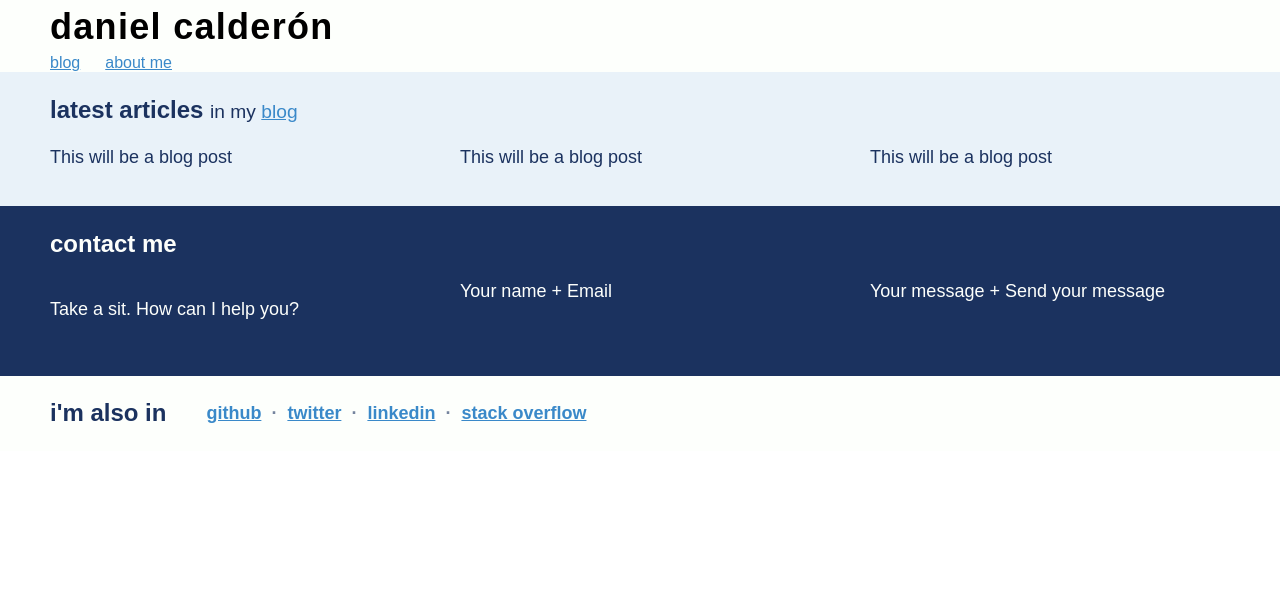
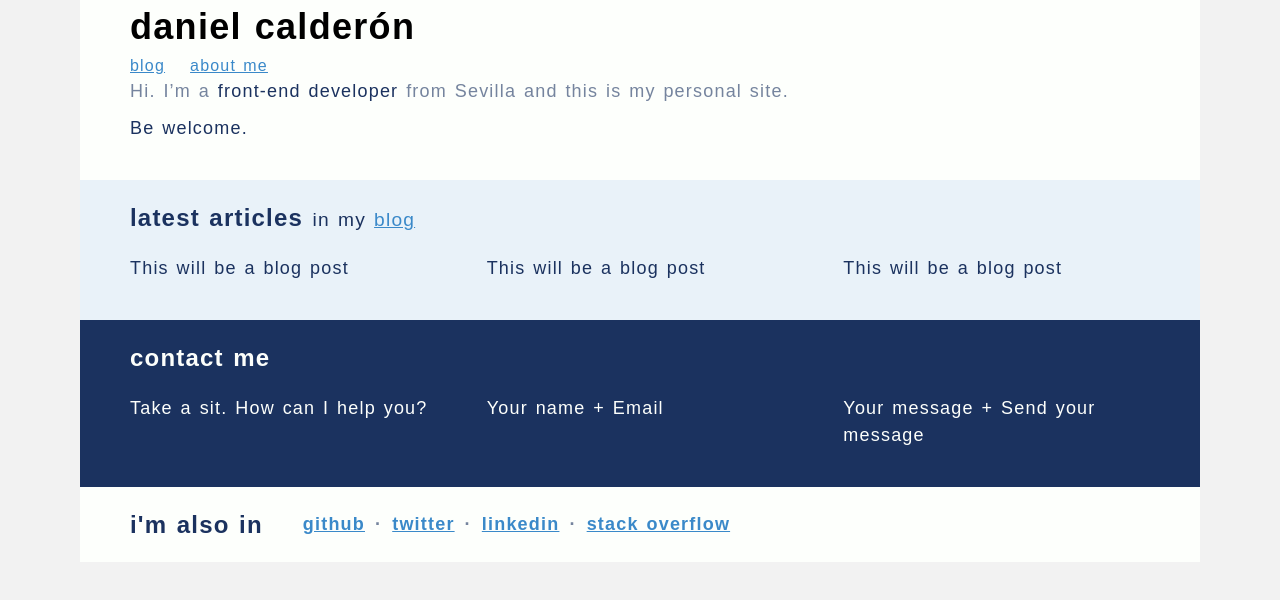
Before and after one commit to calderon/blog, a Gatsby site: page / in a window 1280 px wide. Built offline with nearby package versions, Linux system fonts and the light colour scheme; Gatsby itself is replaced by a stand-in of ours; a web font is replaced by a local one.

Commit message:
#3 Update default layout

```diff
--- a/src/components/layoutDefault.js
+++ b/src/components/layoutDefault.js
@@ -1,5 +1,5 @@
 import React from "react"
-import { styled, ThemeProvider } from "styled-components"
+import styled, { ThemeProvider } from "styled-components"
 import "normalize.css"
 
 import theme from "../theme"
@@ -7,7 +7,7 @@ import theme from "../theme"
 import { createGlobalStyle } from "styled-components"
 
 const GlobalStyle = createGlobalStyle`
-    * {
+  * {
     &,
     &::before,
     &::after {
@@ -22,17 +22,61 @@ const GlobalStyle = createGlobalStyle`
 
   body {
     font-family: ${props => props.theme.font.base};
+    letter-spacing: 0.12em;
+    line-height: 1.5;
+    word-spacing: 0.16em;
+    background-color: ${props => props.theme.colors.light};
+  }
+
+  p {
+    margin: 0 0 1rem 0;
+
+    &:last-child {
+      margin-bottom: 0;
+    }
   }
 `
 
 import Header from "../components/Header"
+import Heading from "../components/Heading"
+import { Container } from "./Container"
+
+const Page = styled.div.attrs(props => ({
+  className: "page",
+}))`
+  display: grid;
+  grid-template-columns: repeat(1, 1fr);
+  max-width: 1120px;
+  margin: 0 auto;
+`
+
+const Main = styled.main.attrs(props => ({
+  className: "main",
+}))`
+  grid-column-start: 1;
+  grid-column-end: 2;
+  display: grid;
+`
 
 const LayoutDefault = ({ children }) => {
   return (
     <ThemeProvider theme={theme}>
       <GlobalStyle />
-      <Header />
-      <main>{children}</main>
+      <Page>
+        <Header />
+        <Container as="aside" bright>
+          <Heading srOnly>Welcome message</Heading>
+          <p>
+            Hi. I’m a <mark>front-end developer</mark> from Sevilla and this is
+            my personal site.
+          </p>
+
+          <p>
+            <mark>Be welcome.</mark>
+          </p>
+        </Container>
+        <Main>{children}</Main>
+      </Page>
     </ThemeProvider>
   )
 }
```
Also changed, not shown: 1 other file.
